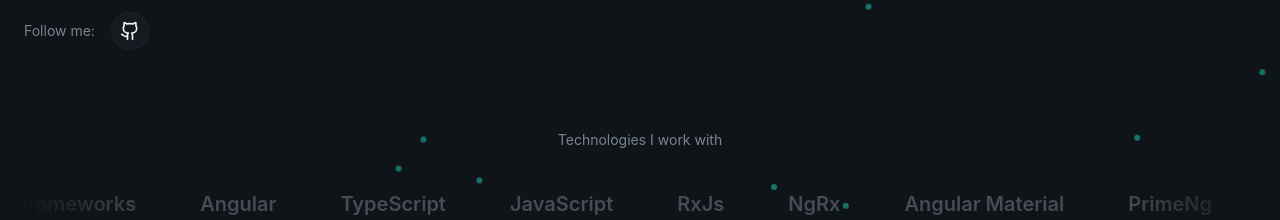
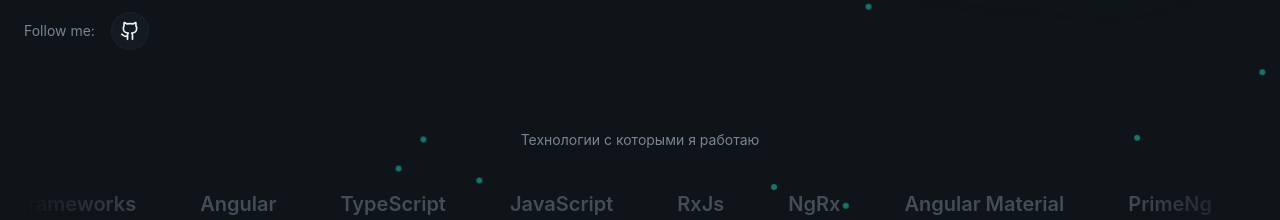
Before and after one commit to artur-kamalov/Portfolio-react, a React (Vite) app: page / in a window 1280 px wide. Shown: the part 800-1020 px from the top of the page. Built offline with nearby package versions, Linux system fonts and the light colour scheme.

Commit message:
Hero change

```diff
--- a/src/sections/Hero.jsx
+++ b/src/sections/Hero.jsx
@@ -154,7 +154,7 @@
         {/* Skills Section */}
         <div className="mt-20 animate-fade-in animation-delay-600">
           <p className="text-sm text-muted-foreground mb-6 text-center">
-            Technologies I work with
+            Технологии с которыми я работаю
           </p>
           <div className="relative overflow-hidden">
             <div
```
